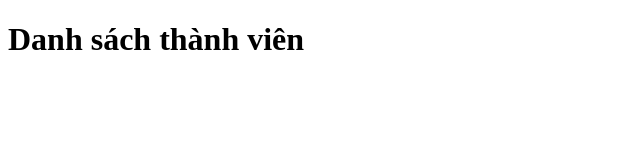
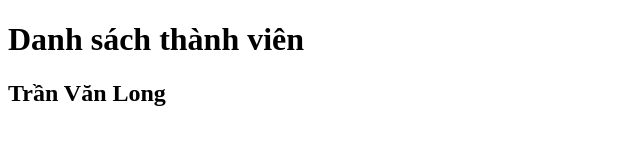
Before and after one commit to Longxx1512/kk, a plain HTML site: page index.html in a window 1280 px wide. Shown: the whole page, without its empty margins (0-640 px from the left). Drawn offline with Linux system fonts and the light colour scheme.

Commit message:
Long thêm

```diff
--- a/index.html
+++ b/index.html
@@ -7,5 +7,6 @@
 </head>
 <body>
     <h1>Danh sách thành viên</h1>
+    <h2>Trần Văn Long</h2>
 </body>
 </html>
```
